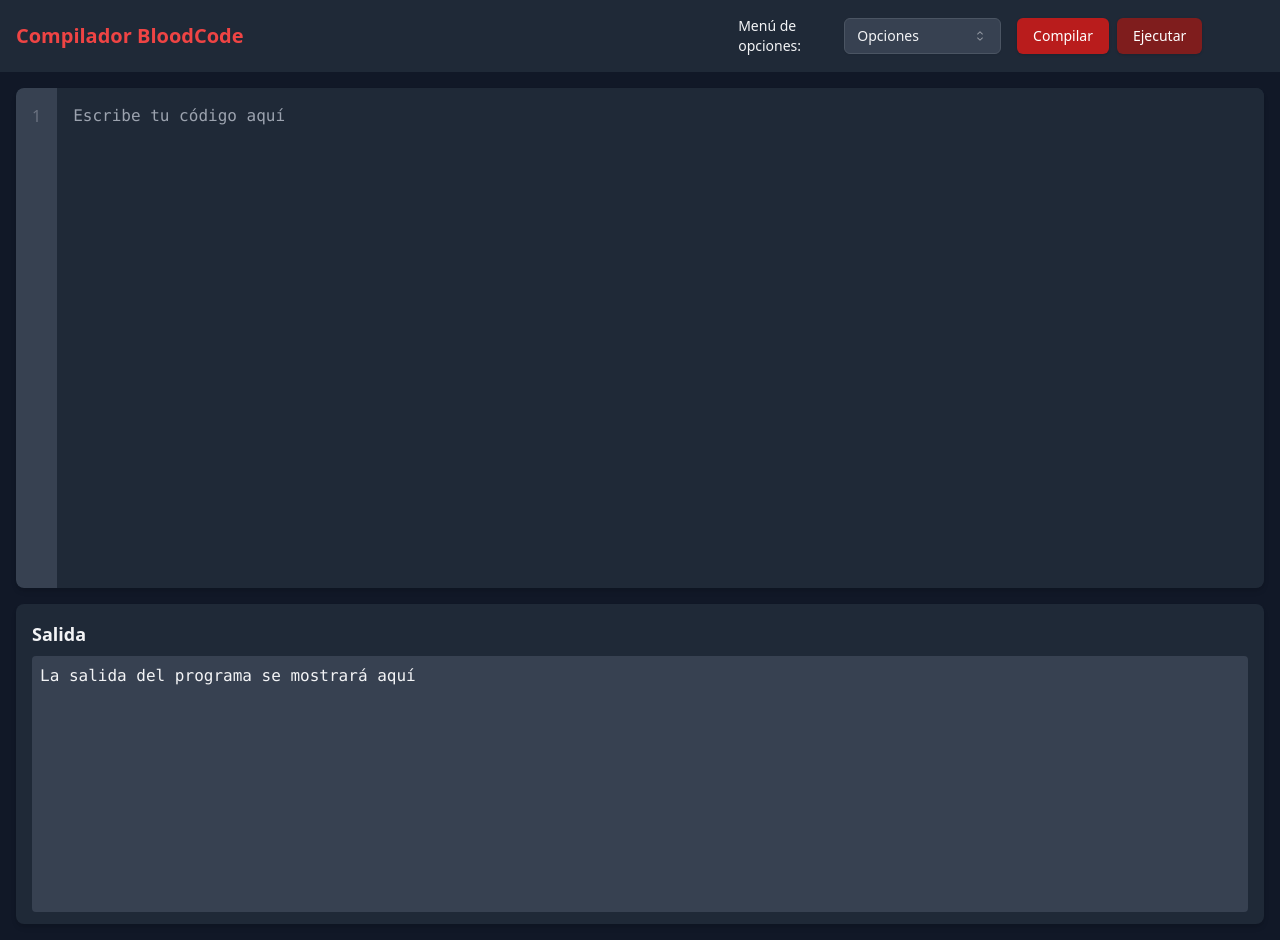
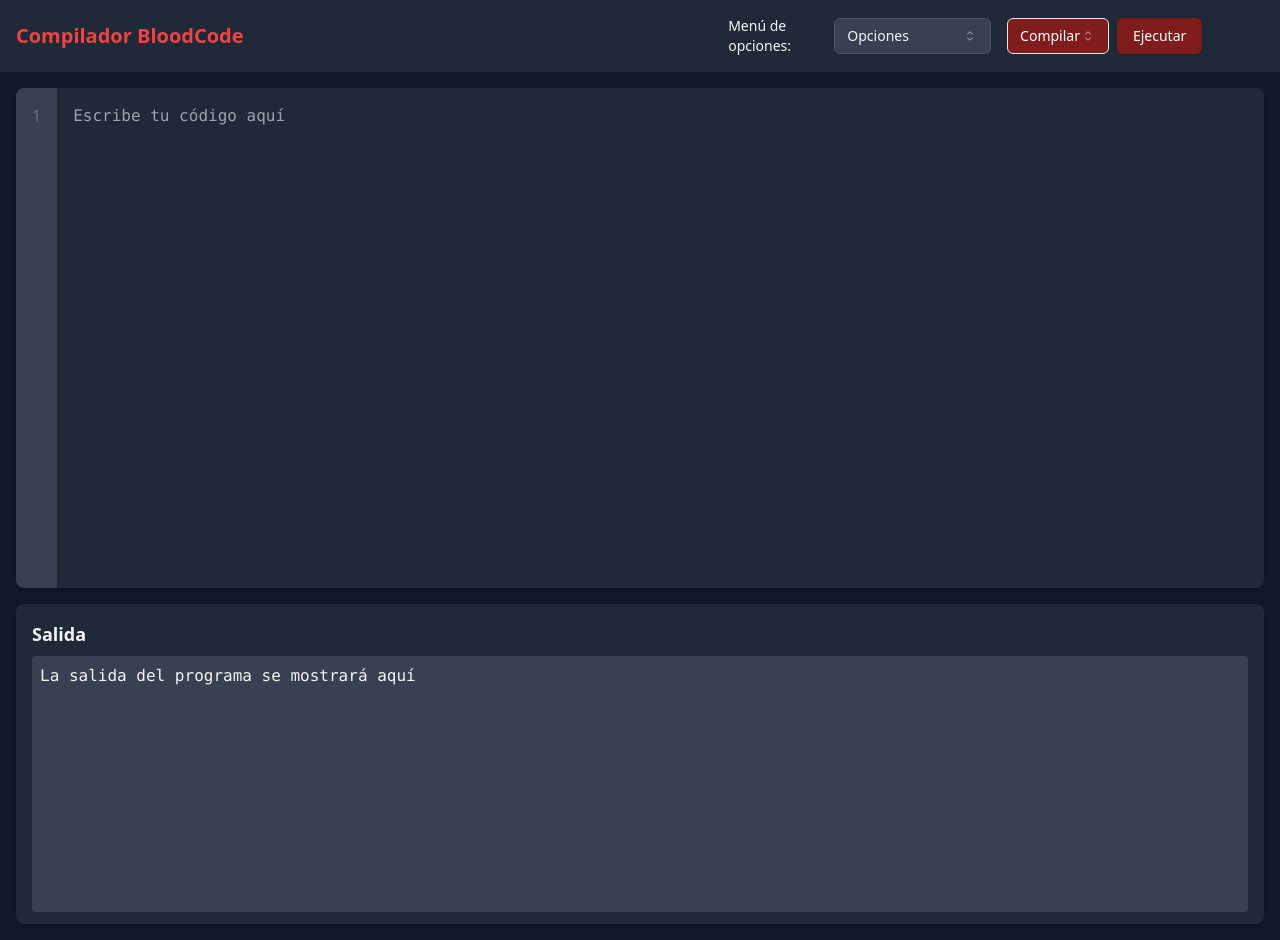
Before and after one commit to JamesRiveran/BloodCode, a Next.js app in the folder bloodcode-frontend/: page / in a window 1280 px wide. Built offline with nearby package versions, Linux system fonts and the light colour scheme.

Commit message:
[FEAT] ComboBox option to compile
It was changed that compile was a button and a combobox was made with the options to show the tokens, the ast tree or compile, when selected the requested is shown in the output

```diff
--- a/bloodcode-frontend/src/components/ActionButtons.tsx
+++ b/bloodcode-frontend/src/components/ActionButtons.tsx
@@ -1,20 +1,41 @@
+import { Select, SelectTrigger, SelectContent, SelectItem, SelectValue } from "@/components/ui/select";
 import { Button } from "@/components/ui/button";
+import { useState } from "react";
 
 interface ActionButtonsProps {
-  compile: () => void;
+  compile: (option: string) => void;
   execute: () => void;
 }
 
 export const ActionButtons: React.FC<ActionButtonsProps> = ({ compile, execute }) => {
+  const [selectedCompileOption, setSelectedCompileOption] = useState("Compilar");
+
+  const handleCompileOptionChange = (value: string) => {
+    setSelectedCompileOption(value);
+    compile(value);
+  };
+
   return (
     <div className="flex flex-col sm:flex-row gap-2 w-full">
-        <Button onClick={compile} className="bg-red-700 hover:bg-red-800 text-white w-full sm:w-auto">
-            Compilar
-        </Button>
-        <Button onClick={execute} className="bg-red-900 hover:bg-red-950 text-white w-full sm:w-auto">
-            Ejecutar
-        </Button>
+      <div className="w-full sm:w-auto">
+        <Select onValueChange={handleCompileOptionChange}>
+          <SelectTrigger className="w-full bg-red-900 text-white hover:bg-red-800">
+            <SelectValue placeholder={selectedCompileOption || "Compilar"} />
+          </SelectTrigger>
+          <SelectContent className="bg-gray-700 text-white">
+            <SelectItem className="hover:bg-red-800" value="tokens">Lista de tokens</SelectItem>
+            <SelectItem className="hover:bg-red-800" value="ast">Árbol AST</SelectItem>
+            <SelectItem className="hover:bg-red-800" value="compile">Compilar</SelectItem>
+          </SelectContent>
+        </Select>
+      </div>
+
+      <Button
+        onClick={execute}
+        className="bg-red-900 hover:bg-red-950 text-white w-full sm:w-auto"
+      >
+        Ejecutar
+      </Button>
     </div>
-
   );
 };
--- a/bloodcode-frontend/src/components/BloodCodeCompiler.tsx
+++ b/bloodcode-frontend/src/components/BloodCodeCompiler.tsx
@@ -1,5 +1,6 @@
 "use client";
-import React, { useState, useEffect, useRef } from "react";
+
+import React, { useState, useEffect } from "react";
 import { CodeEditor } from "./CodeEditor";
 import { OutputDisplay } from "./OutputDisplay";
 import { ActionButtons } from "./ActionButtons";
@@ -29,8 +30,8 @@ export default function BloodCodeCompiler() {
     setCode((prevCode) => prevCode + (prevCode ? "\n" : "") + generatedCode);
   };
 
-  const compile = async () => {
-    setOutput("Compilando...");
+  const compile = async (action: string) => {
+    setOutput("Procesando...");
     setIsError(false);
 
     try {
@@ -39,16 +40,22 @@ export default function BloodCodeCompiler() {
         headers: {
           "Content-Type": "application/json",
         },
-        body: JSON.stringify({ code }),
+        body: JSON.stringify({ code, action }),
       });
 
       const data = await response.json();
 
       if (response.ok) {
-        setOutput("Compilación exitosa. Ahora puedes ejecutar el código.");
+        if (action === 'tokens') {
+          setOutput(`Tokens: ${JSON.stringify(data.tokens, null, 2)}`);
+        } else if (action === 'ast') {
+          setOutput(`AST: ${data.ast}`);
+        } else {
+          setOutput("Compilación exitosa. Ahora puedes ejecutar el código.");
+        }
         setIsError(false);
       } else {
-        setOutput(`Error de compilación: ${data.error || "Error desconocido"}`);
+        setOutput(`Error: ${data.error || "Error desconocido"}`);
         setIsError(true);
       }
     } catch (err: any) {
@@ -100,6 +107,7 @@ export default function BloodCodeCompiler() {
           <ActionButtons compile={compile} execute={execute} />
         </div>
       </header>
+
       <main className="flex-grow flex flex-col p-4 space-y-4 w-full">
         <div className="flex-grow h-[500px] max-h-[500px] bg-gray-800 rounded-lg shadow-md overflow-hidden w-full flex">
           <div className="flex-grow">
```
Also changed, not shown: 1 other file (tests, documents, lock files or other folders).
